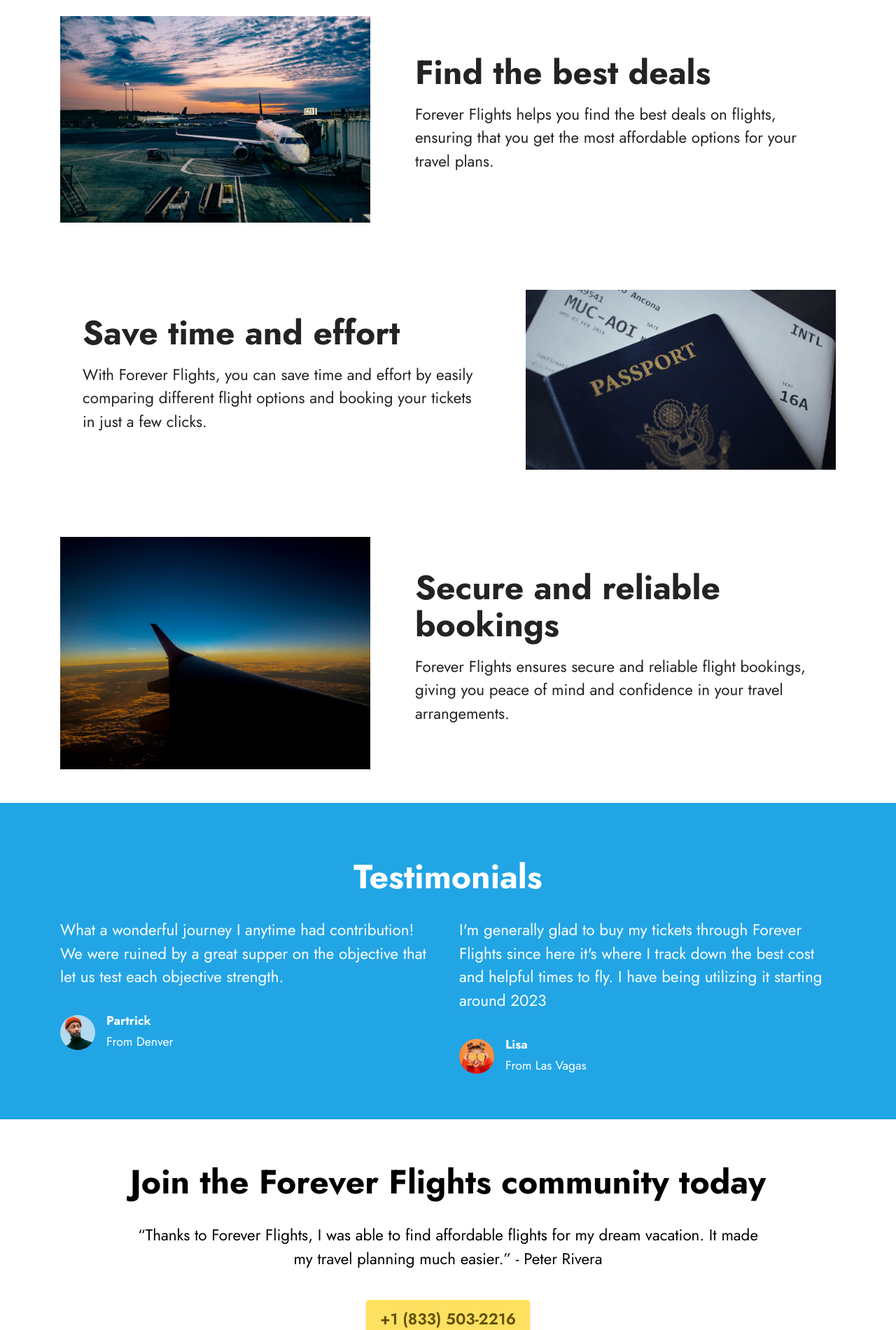
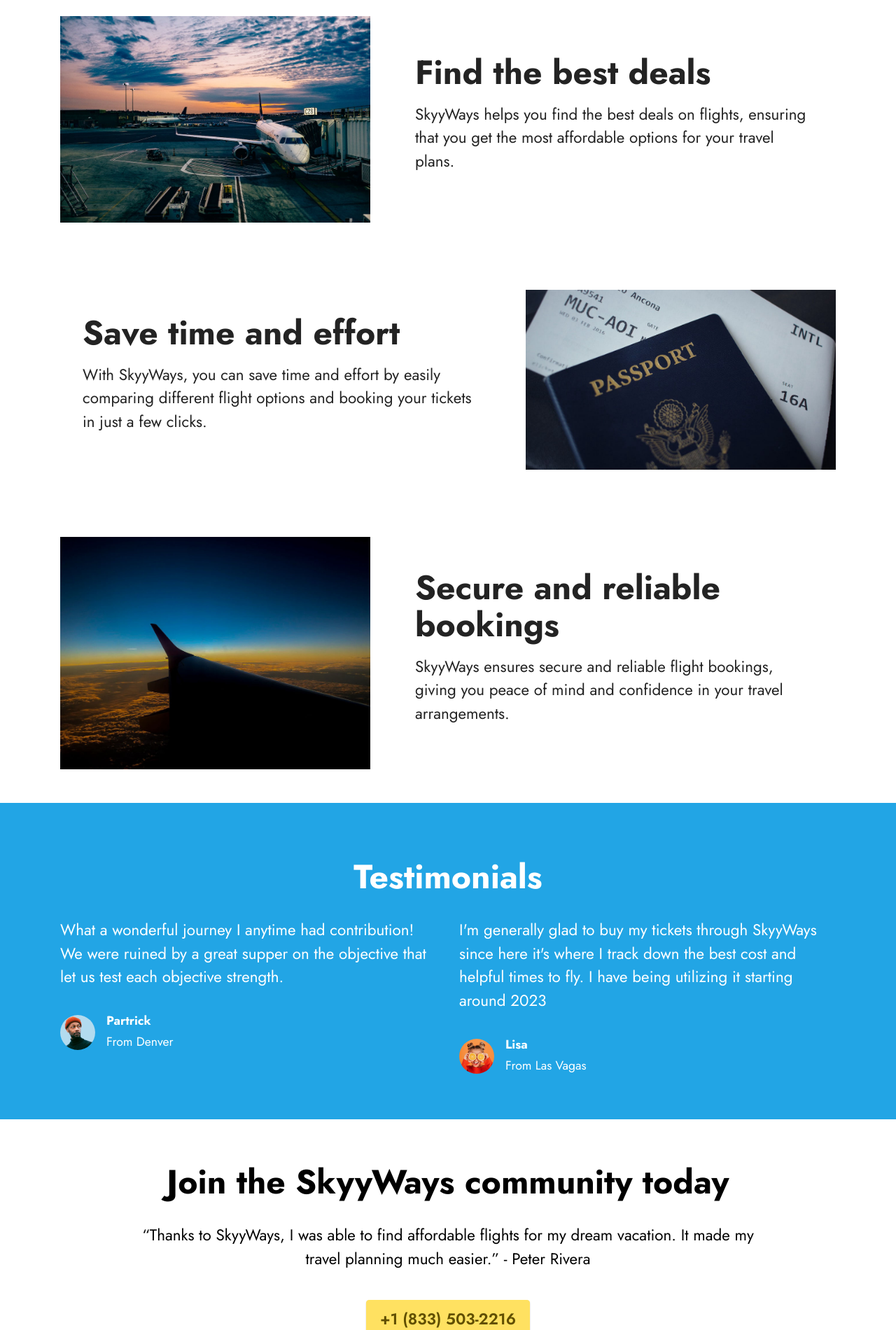
Before and after one commit to heroku121/flight, a plain HTML site: page index.html in a window 1280 px wide. Shown: the part 900-2800 px from the top of the page at 70% size. Drawn offline with nearby package versions, Linux system fonts and the light colour scheme.

Commit message:
Update index.html

```diff
--- a/index.html
+++ b/index.html
@@ -12,7 +12,7 @@
     <meta name="twitter:title" content="Book your flights with ease">
     <meta name="viewport" content="width=device-width, initial-scale=1, minimum-scale=1">
     <link rel="shortcut icon" href="assets/images/pngwing.com-1.png" type="image/x-icon">
-    <meta name="description" content="Planning a trip? Forever Flights makes it easy to find and book your flights hassle-free">
+    <meta name="description" content="Planning a trip? SkyyWays makes it easy to find and book your flights hassle-free">
 
 
     <title>Book your flights with ease</title>
@@ -43,7 +43,7 @@
             <div class="container">
                 <div class="navbar-brand">
 
-                    <span class="navbar-caption-wrap"><a class="navbar-caption text-white text-primary display-5" href="tel:(833) 503-2216">Forever Flights</a></span>
+                    <span class="navbar-caption-wrap"><a class="navbar-caption text-white text-primary display-5" href="tel:(833) 503-2216">SkyyWays</a></span>
                 </div>
                 <button class="navbar-toggler" type="button" data-toggle="collapse" data-bs-toggle="collapse" data-target="#navbarSupportedContent" data-bs-target="#navbarSupportedContent" aria-controls="navbarNavAltMarkup" aria-expanded="false" aria-label="Toggle navigation">
                 <div class="hamburger">
@@ -76,7 +76,7 @@
             <div class="row justify-content-center">
                 <div class="col-12 col-lg-10">
                     <h1 class="mbr-section-title mbr-fonts-style mb-3 display-1"><strong>Book your flights with ease</strong></h1>
-                    <h2 class="mbr-section-subtitle mbr-fonts-style mb-3 display-5">Planning a trip? Forever Flights makes it easy to find and book your flights hassle-free</h2>
+                    <h2 class="mbr-section-subtitle mbr-fonts-style mb-3 display-5">Planning a trip? SkyyWays makes it easy to find and book your flights hassle-free</h2>
                     <p class="mbr-text mbr-fonts-style mb-3 display-4">
                         Think Ahead And Plan Your Next Trip Call Us : (833) 503-2216
                     </p>
@@ -105,7 +105,7 @@
                     <div class="text-wrapper">
                         <h3 class="mbr-section-title mbr-fonts-style mb-3 display-2"><strong>Find the best deals</strong></h3>
                         <p class="mbr-text mbr-fonts-style display-7">
-                            Forever Flights helps you find the best deals on flights, ensuring that you get the most affordable options for your travel plans.</p>
+                            SkyyWays helps you find the best deals on flights, ensuring that you get the most affordable options for your travel plans.</p>
                     </div>
                 </div>
             </div>
@@ -130,7 +130,7 @@
                     <div class="text-wrapper">
                         <h3 class="mbr-section-title mbr-fonts-style mb-3 display-2"><strong>Save time and effort</strong></h3>
                         <p class="mbr-text mbr-fonts-style display-7">
-                            With Forever Flights, you can save time and effort by easily comparing different flight options and booking your tickets in just a few clicks.</p>
+                            With SkyyWays, you can save time and effort by easily comparing different flight options and booking your tickets in just a few clicks.</p>
                     </div>
                 </div>
             </div>
@@ -155,7 +155,7 @@
                     <div class="text-wrapper">
                         <h3 class="mbr-section-title mbr-fonts-style mb-3 display-2"><strong>Secure and reliable bookings</strong></h3>
                         <p class="mbr-text mbr-fonts-style display-7">
-                            Forever Flights ensures secure and reliable flight bookings, giving you peace of mind and confidence in your travel arrangements.</p>
+                            SkyyWays ensures secure and reliable flight bookings, giving you peace of mind and confidence in your travel arrangements.</p>
                     </div>
                 </div>
             </div>
@@ -185,7 +185,7 @@
                     </div>
                 </div>
                 <div class="card col-12 col-md-6">
-                    <p class="mbr-text mbr-fonts-style mb-4 display-7">I'm generally glad to buy my tickets through Forever Flights since here it's where I track down the best cost and helpful times to fly. I have being utilizing it starting around 2023</p>
+                    <p class="mbr-text mbr-fonts-style mb-4 display-7">I'm generally glad to buy my tickets through SkyyWays since here it's where I track down the best cost and helpful times to fly. I have being utilizing it starting around 2023</p>
                     <div class="d-flex mb-md-0 mb-4">
                         <div class="image-wrapper">
                             <img src="assets/images/team2.jpg" alt="Mobirise Website Builder">
@@ -212,9 +212,9 @@
                 <div class="card col-12 col-lg-10">
                     <div class="card-wrapper">
                         <div class="card-box align-center">
-                            <h4 class="card-title mbr-fonts-style align-center mb-4 display-2"><strong>Join the Forever Flights community today</strong></h4>
+                            <h4 class="card-title mbr-fonts-style align-center mb-4 display-2"><strong>Join the SkyyWays community today</strong></h4>
                             <p class="mbr-text mbr-fonts-style mb-4 display-7">
-                                “Thanks to Forever Flights, I was able to find affordable flights for my dream vacation. It made my travel planning much easier.” - Peter Rivera</p>
+                                “Thanks to SkyyWays, I was able to find affordable flights for my dream vacation. It made my travel planning much easier.” - Peter Rivera</p>
                             <div class="mbr-section-btn mt-3"><a class="btn btn-warning display-7" href="tel:+1 (833) 503-2216">+1 (833) 503-2216</a></div>
                         </div>
                     </div>
```
